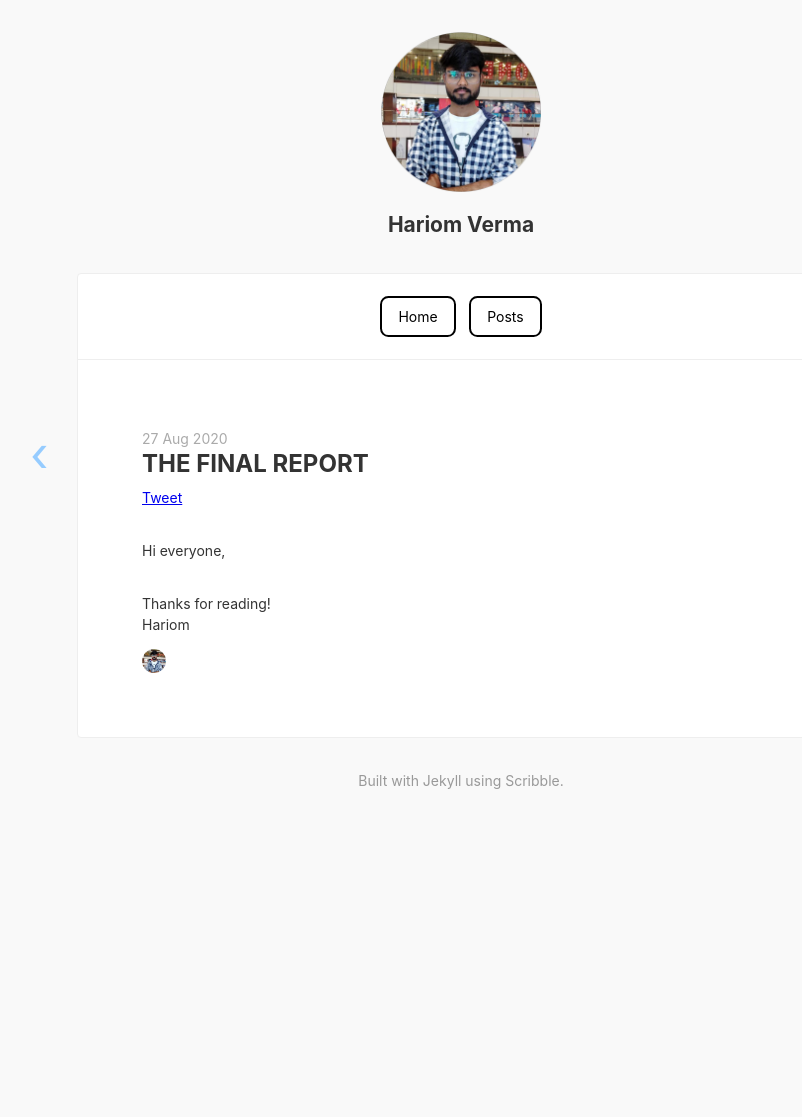
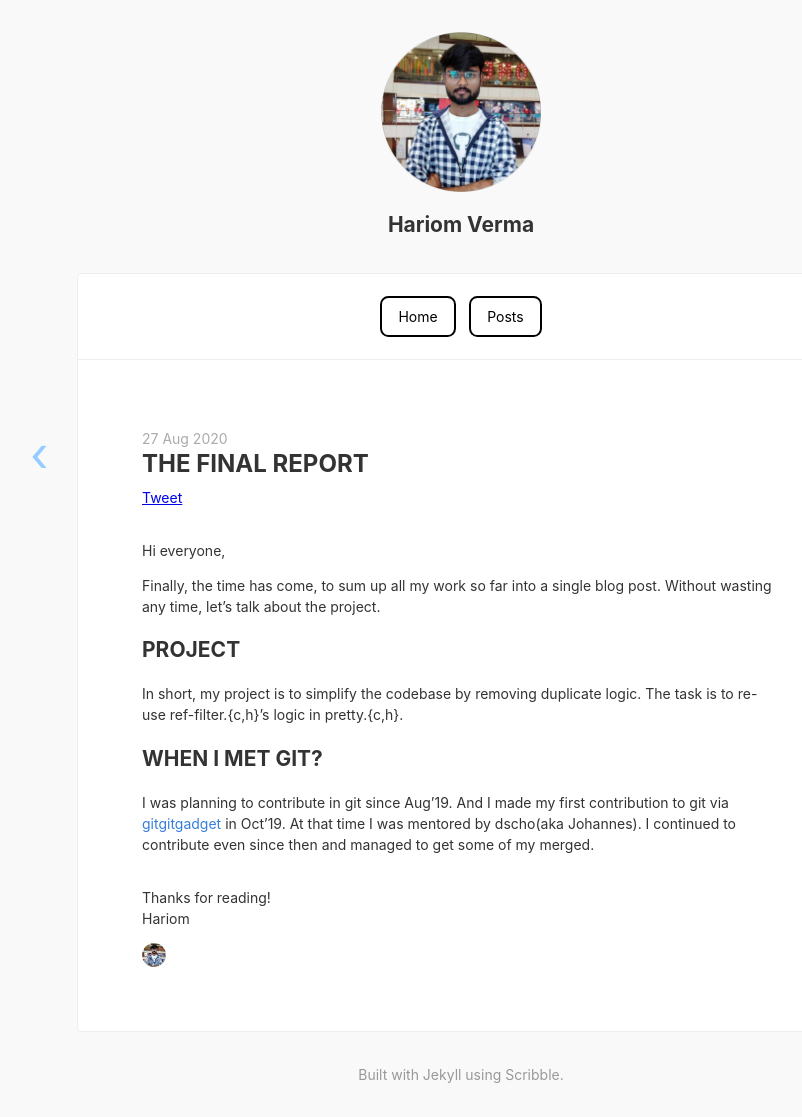
Before and after one commit to harry-hov/blogs, a Jekyll site: the page built from _posts/2020-08-27-the-final-report.md, in a window 1280 px wide. Shown: the whole page, without its empty margins (179-981 px from the left). Built offline with Jekyll 4.4.1, drawn with Linux system fonts in a browser that asks for light colours; comment, search, counter and statistics services are not loaded; before the commit the page ends 900 px from its top, so only the background shows below that.

Commit message:
Update 2020-08-27-the-final-report.md

```diff
--- a/_posts/2020-08-27-the-final-report.md
+++ b/_posts/2020-08-27-the-final-report.md
@@ -4,3 +4,13 @@ categories: gsoc
 ---
 
 Hi everyone,
+
+Finally, the time has come, to sum up all my work so far into a single blog post. Without wasting any time, let's talk about the project.
+
+## PROJECT
+
+In short, my project is to simplify the codebase by removing duplicate logic. The task is to re-use ref-filter.{c,h}'s logic in pretty.{c,h}.
+
+## WHEN I MET GIT?
+
+I was planning to contribute in git since Aug'19. And I made my first contribution to git via [gitgitgadget](https://gitgitgadget.github.io/) in Oct'19. At that time I was mentored by dscho(aka Johannes). I continued to contribute even since then and managed to get some of my merged.
```
